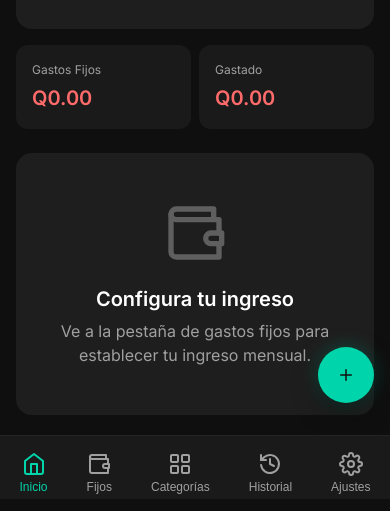
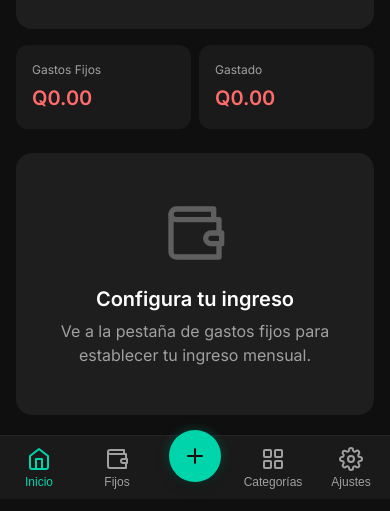
Before and after one commit to mckimssongg/PresupuestoBase0, a website built with Vite: page index.html in a window 390 px wide. Shown: the part 345-856 px from the top of the page. Built offline with nearby package versions, Linux system fonts and the light colour scheme.

Commit message:
feat: establish initial design system with global styles for a mobile-first dark theme.

```diff
--- a/src/main.js
+++ b/src/main.js
@@ -72,12 +72,7 @@ async function renderApp() {
       ${await renderCurrentView()}
     </main>
 
-    <!-- FAB for quick expense -->
-    <button class="btn btn-fab" id="fab-btn" aria-label="Agregar gasto rápido">
-      ${getIcon('plus')}
-    </button>
-
-    <!-- Bottom Navigation -->
+    <!-- Bottom Navigation with centered Add button -->
     <nav class="bottom-nav" role="navigation" aria-label="Navegación principal">
       <button class="nav-item ${state.currentView === 'dashboard' ? 'active' : ''}"
               data-view="dashboard" aria-label="Dashboard">
@@ -89,15 +84,16 @@ async function renderApp() {
         ${getIcon('wallet')}
         <span>Fijos</span>
       </button>
+
+      <!-- Central Add Button -->
+      <button class="nav-add-btn" id="fab-btn" aria-label="Agregar gasto">
+        ${getIcon('plus')}
+      </button>
+
       <button class="nav-item ${state.currentView === 'categories' ? 'active' : ''}"
               data-view="categories" aria-label="Categorías">
         ${getIcon('category')}
         <span>Categorías</span>
-      </button>
-      <button class="nav-item ${state.currentView === 'history' ? 'active' : ''}"
-              data-view="history" aria-label="Historial">
-        ${getIcon('history')}
-        <span>Historial</span>
       </button>
       <button class="nav-item ${state.currentView === 'settings' ? 'active' : ''}"
               data-view="settings" aria-label="Ajustes">
--- a/src/styles/index.css
+++ b/src/styles/index.css
@@ -173,10 +173,10 @@ h3 { font-size: var(--font-size-lg); }
   background: var(--bg-secondary);
   backdrop-filter: blur(10px);
   border-top: 1px solid var(--bg-tertiary);
-  display: flex;
-  justify-content: space-around;
-  align-items: flex-start;
-  padding-top: var(--space-sm);
+  display: grid;
+  grid-template-columns: repeat(5, 1fr);
+  align-items: center;
+  justify-items: center;
   padding-bottom: var(--safe-area-bottom);
   z-index: 100;
 }
@@ -202,6 +202,39 @@ h3 { font-size: var(--font-size-lg); }
 }
 
 .nav-item svg {
+  width: 24px;
+  height: 24px;
+}
+
+/* Central Add Button in Nav */
+.nav-add-btn {
+  display: flex;
+  align-items: center;
+  justify-content: center;
+  width: 52px;
+  height: 52px;
+  background: var(--accent-primary);
+  border: none;
+  border-radius: var(--radius-full);
+  color: var(--bg-primary);
+  cursor: pointer;
+  transition: all var(--transition-fast);
+  position: relative;
+  top: -12px;
+  box-shadow: var(--shadow-md), 0 0 12px rgba(0, 212, 170, 0.3);
+  flex-shrink: 0;
+}
+
+.nav-add-btn:hover {
+  transform: scale(1.05);
+  box-shadow: var(--shadow-lg), 0 0 20px rgba(0, 212, 170, 0.4);
+}
+
+.nav-add-btn:active {
+  transform: scale(0.95);
+}
+
+.nav-add-btn svg {
   width: 24px;
   height: 24px;
 }
```
